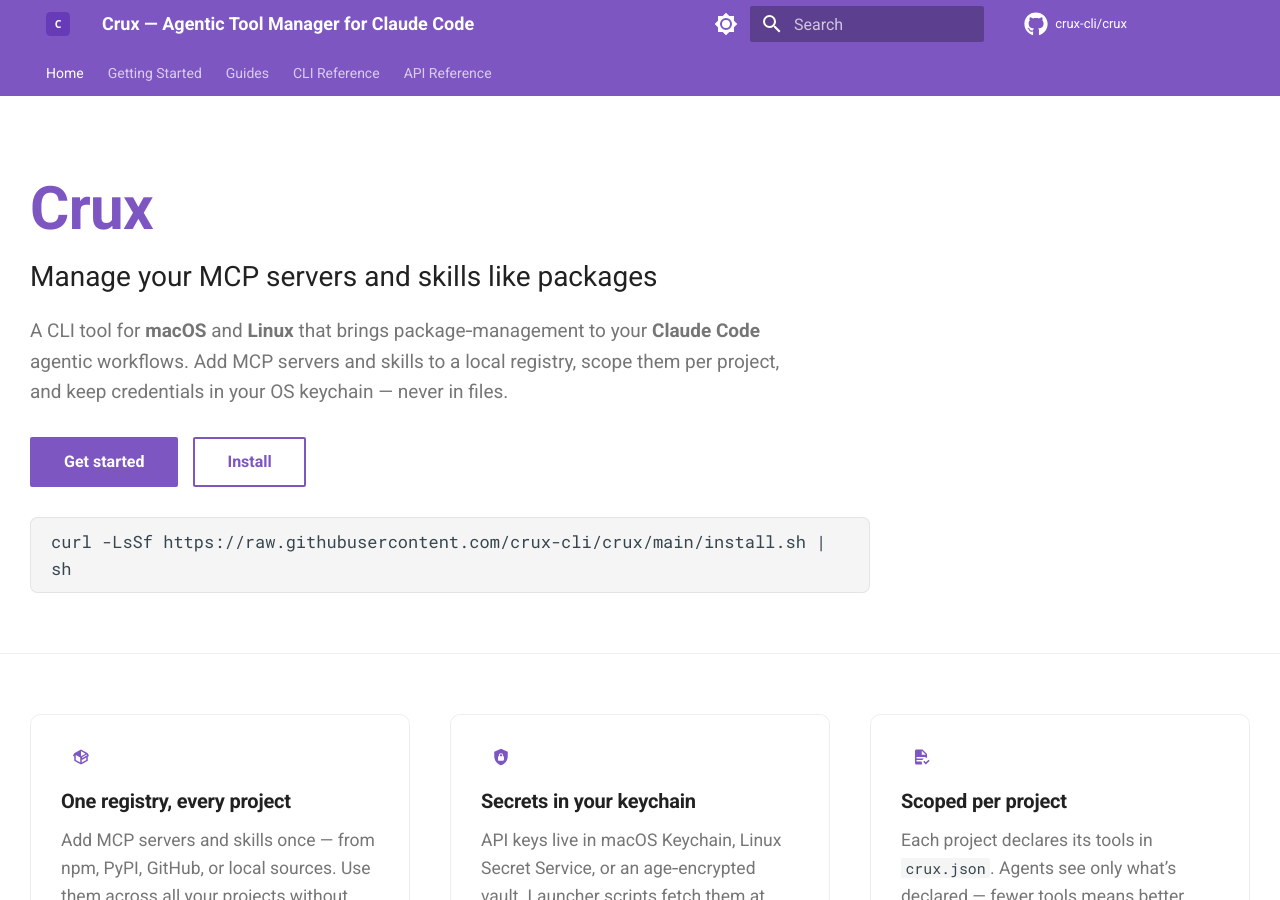
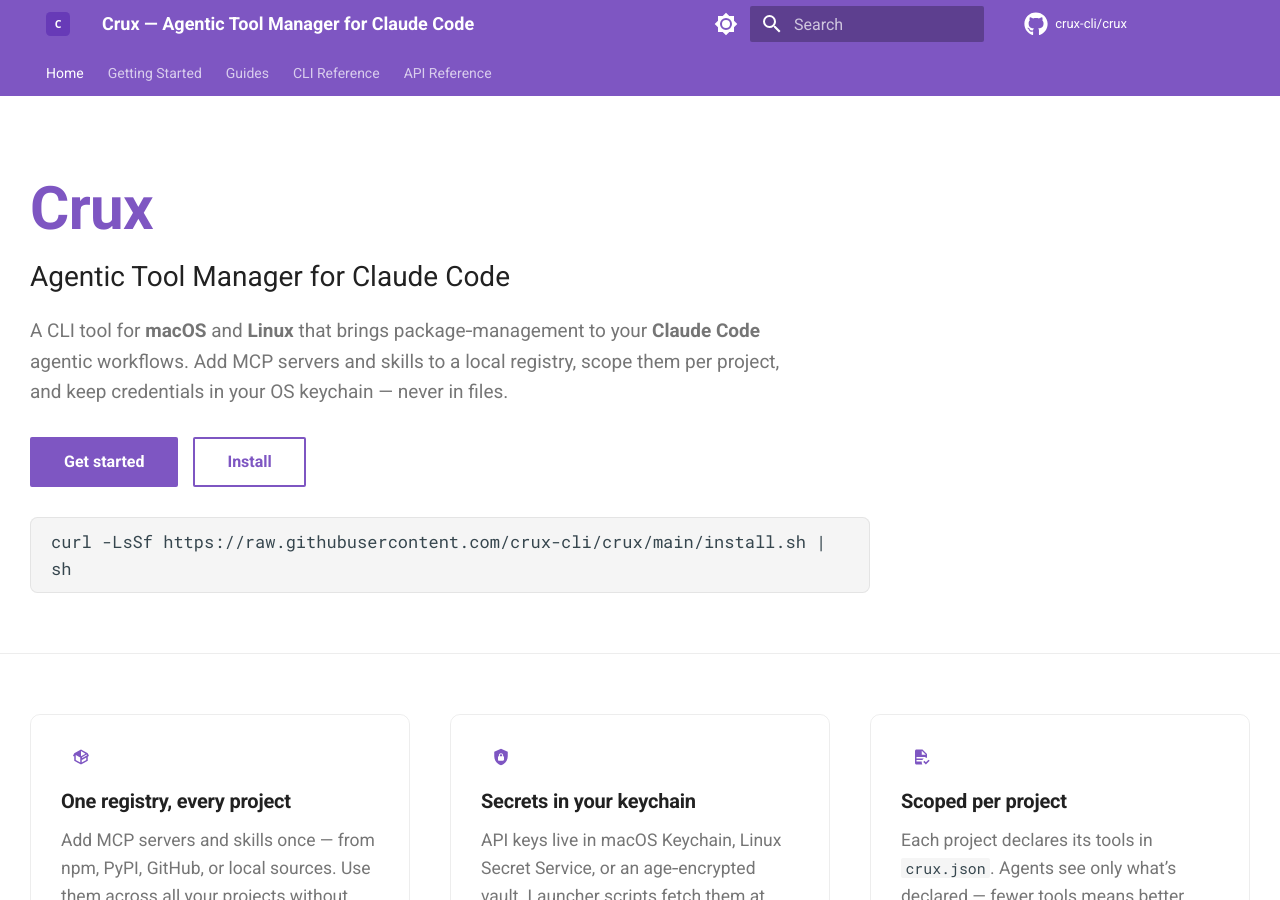
Before and after one commit to crux-cli/crux, an MkDocs documentation site: the page built from docs/index.md, in a window 1280 px wide and 900 px high. Built offline with MkDocs 1.6.1 and Material for MkDocs 9.7.7, drawn with Linux system fonts in a browser that asks for light colours; comment, search, counter and statistics services are not loaded; the version menu is left out.

Commit message:
fix: update tagline to "Agentic Tool Manager for Claude Code" everywhere (#13)
Updated in: mkdocs.yml (site_description), README.md, docs/index.md
(page title), docs/overrides/home.html (hero tagline).

Co-authored-by: Claude Opus 4.6 (1M context) <noreply@anthropic.com>

```diff
--- a/docs/index.md
+++ b/docs/index.md
@@ -1,6 +1,6 @@
 ---
 template: home.html
-title: Crux — Manage your MCP servers and skills like packages
+title: Crux — Agentic Tool Manager for Claude Code
 hide:
   - navigation
   - toc
--- a/docs/overrides/home.html
+++ b/docs/overrides/home.html
@@ -20,7 +20,7 @@
       <div class="crux-hero__inner">
         <h1>Crux</h1>
         <p class="crux-hero__tagline">
-          Manage your MCP servers and skills like packages
+          Agentic Tool Manager for Claude Code
         </p>
         <p class="crux-hero__sub">
           A CLI tool for <strong>macOS</strong> and <strong>Linux</strong> that brings package&#8209;management to your <strong>Claude&nbsp;Code</strong> agentic workflows.
--- a/mkdocs.yml
+++ b/mkdocs.yml
@@ -1,6 +1,6 @@
 site_name: Crux — Agentic Tool Manager for Claude Code
 site_url: https://crux-cli.github.io/crux/
-site_description: "Manage your MCP servers and skills like packages. Per-project scoping, secure secrets, sandboxed execution for Claude Code."
+site_description: "Agentic Tool Manager for Claude Code. Per-project scoping, secure secrets, sandboxed execution."
 site_author: Crux CLI
 repo_url: https://github.com/crux-cli/crux
 repo_name: crux-cli/crux
```
Also changed, not shown: README.md (+1 -1 lines).
